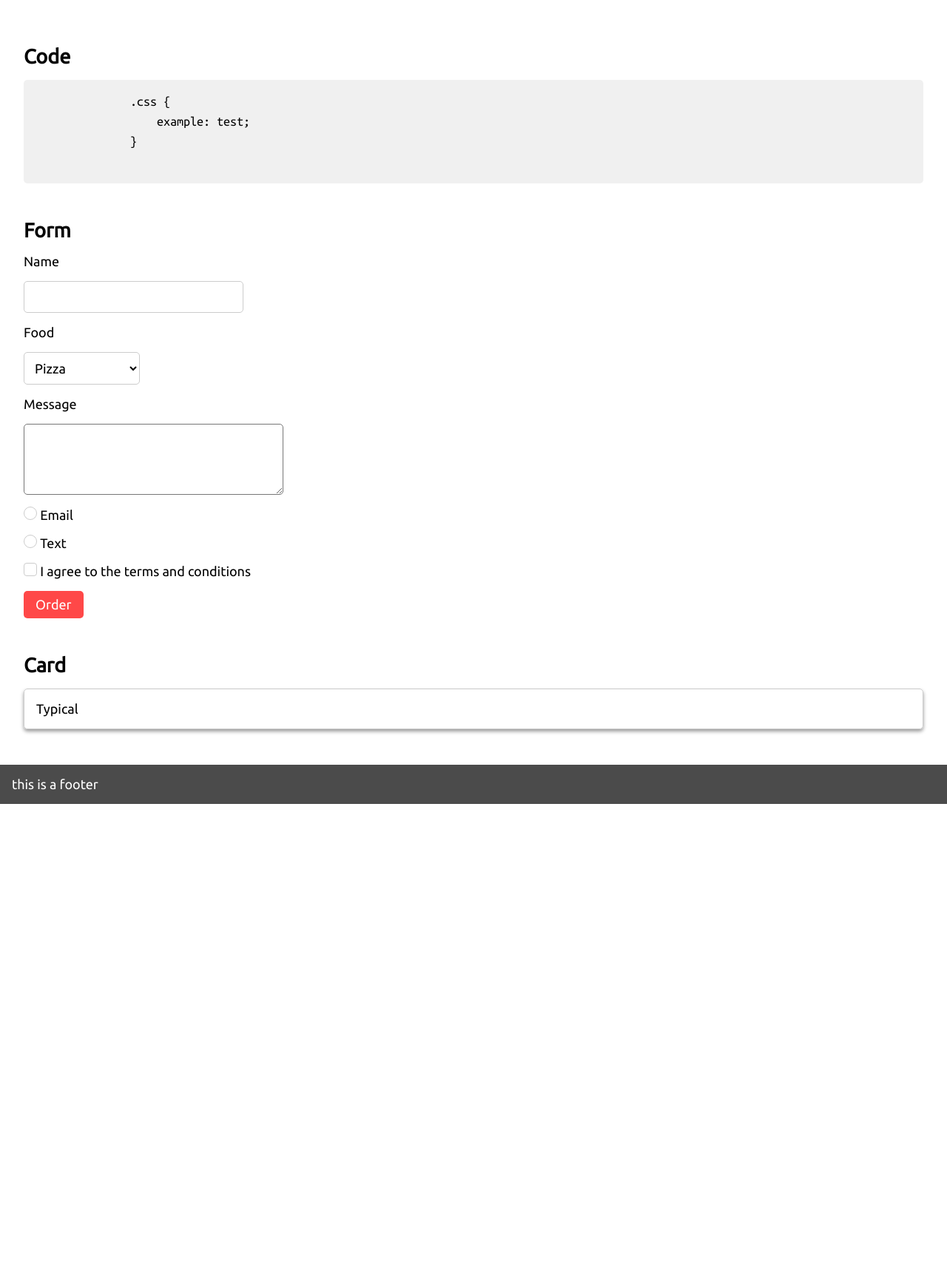
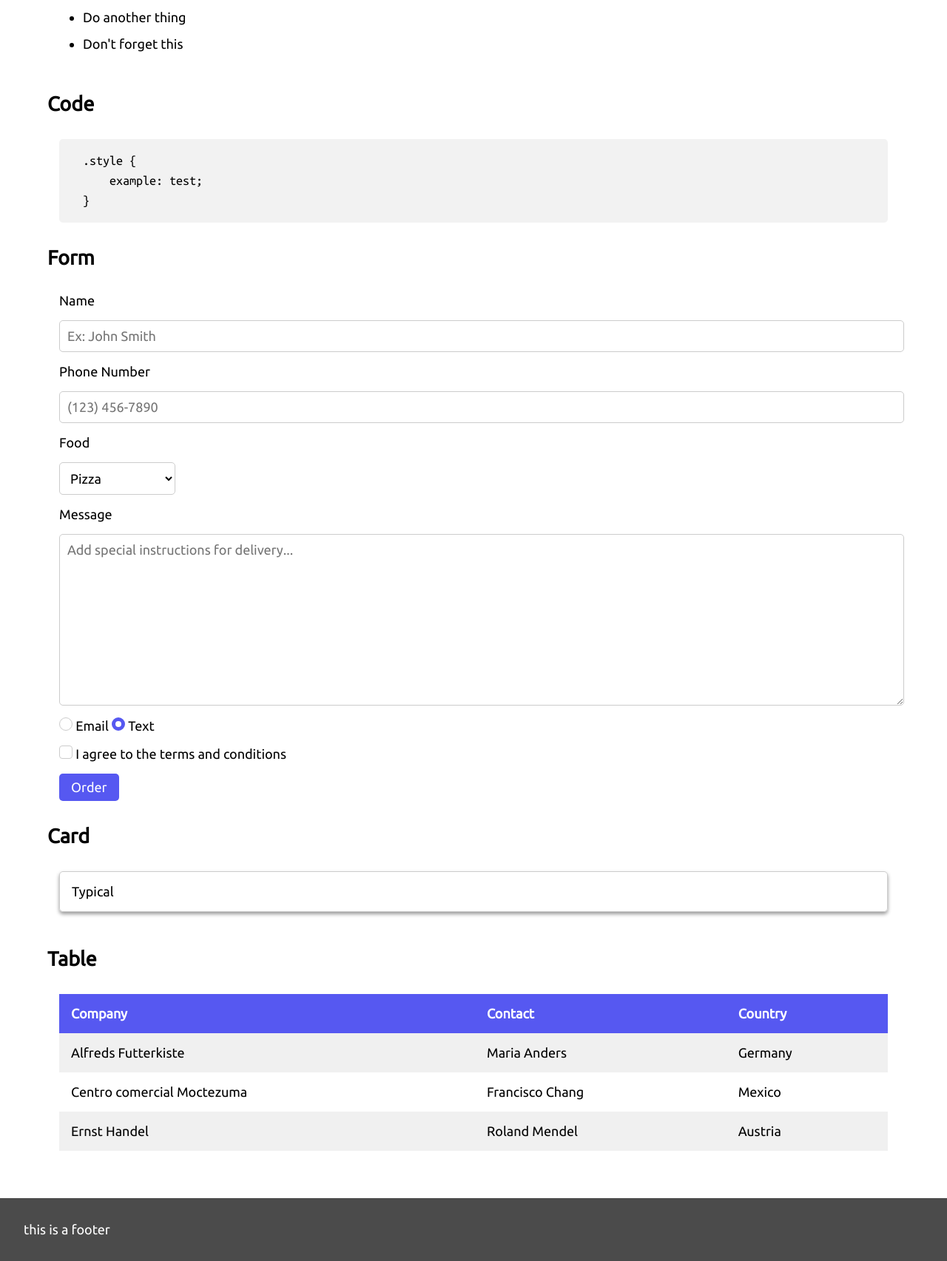
Before and after one commit to Kovee98/bitty-css, a website: page index.html in a window 1280 px wide. Shown: the part 1032-2737 px from the top of the page at 74% size. Before the commit the page ends 2119 px from the top, so only its background shows below. Drawn offline with nearby package versions, Linux system fonts and the light colour scheme; files that its build step writes are made by us from their sources.

Commit message:
develop
Added styles for tables
Added styles for main element
Added bottom margin for div
Changed primary color to a blue-purple
Changed wording on slogan
Changed width of some form inputs
Changed spacing of radio/checkbox inputs

```diff
--- a/index.html
+++ b/index.html
@@ -10,11 +10,12 @@
     <body>
         <header>
             <h1>Bitty CSS</h1>
-            <p>A very small CSS framework that works without classes. Who said quick prototypes have to be ugly?</p>
+            <p>A very small CSS framework that works without classes. Who says prototypes have to be ugly?</p>
         </header>
 
+        <main>
+            <h3>Typography</h3>
             <section>
-            <h3>Typography</h3>
                 <h1>Title 1</h1>
                 <h2>Title 2</h2>
                 <h3>Title 3</h3>
@@ -29,14 +30,14 @@
                 </p>
             </section>
 
+            <h3>Interactions</h3>
             <section>
-            <h3>Interactions</h3>
                 <button>Button</button>
                 <a href="">Link</a>
             </section>
 
+            <h3>Lists</h3>
             <section>
-            <h3>Lists</h3>
                 <ol>
                     <li>Awesome</li>
                     <li>Okay</li>
@@ -49,19 +50,23 @@
                 </ul>
             </section>
 
+            <h3>Code</h3>
             <section>
-            <h3>Code</h3>
 <pre>
-                .css {
+.style {
     example: test;
 }
 </pre>
             </section>
 
+            <h3>Form</h3>
             <section>
-            <h3>Form</h3>
+                <form action="">
                     <p>Name</p>
-            <input type="text" id="name">
+                    <input type="text" id="name" placeholder="Ex: John Smith">
+
+                    <p>Phone Number</p>
+                    <input type="number" id="name" placeholder="(123) 456-7890">
 
                     <p>Food</p>
                     <select name="select" id="select">
@@ -71,31 +76,61 @@
                     </select>
 
                     <p>Message</p>
-            <textarea name="instr" id="instr" cols="30" rows="10"></textarea>
+                    <textarea name="instr" id="instr" cols="30" rows="10" placeholder="Add special instructions for delivery..."></textarea>
 
-
+                    <div>
                         <label>
                             <input type="radio" name="contact" id="email">
                             Email
                         </label>
                         <label>
-                <input type="radio" name="contact" id="text">
+                            <input type="radio" name="contact" id="text" checked>
                             Text
                         </label>
-
+                    </div>
+                    <div>
                         <label>
                             <input type="checkbox" name="check2" id="check">
                             I agree to the terms and conditions
                         </label>
+                    </div>
                     <button>Order</button>
+                </form>
             </section>
 
+            <h3>Card</h3>
             <section>
-            <h3>Card</h3>
                 <article>
                     Typical
                 </article>
             </section>
+
+            <h3>Table</h3>
+            <section>
+                <table>
+                    <tr>
+                        <th>Company</th>
+                        <th>Contact</th>
+                        <th>Country</th>
+                    </tr>
+                    <tr>
+                        <td>Alfreds Futterkiste</td>
+                        <td>Maria Anders</td>
+                        <td>Germany</td>
+                    </tr>
+                    <tr>
+                        <td>Centro comercial Moctezuma</td>
+                        <td>Francisco Chang</td>
+                        <td>Mexico</td>
+                    </tr>
+                    <tr>
+                        <td>Ernst Handel</td>
+                        <td>Roland Mendel</td>
+                        <td>Austria</td>
+                    </tr>
+                </table>
+            </section>
+        </main>
 
         <footer>
             this is a footer
--- a/package.json
+++ b/package.json
@@ -1,7 +1,7 @@
 {
   "name": "bitty-css",
   "version": "0.2.1",
-  "description": "A very small CSS framework that works without classes. Who said quick prototypes have to be ugly?",
+  "description": "A very small CSS framework that works without classes. Who says prototypes have to be ugly?",
   "main": "dist/index.min.css",
   "scripts": {
     "start": "npm run css:build && npm run css:watch",
--- a/src/index.scss
+++ b/src/index.scss
@@ -4,13 +4,13 @@
 @import 'variables.scss';
 
 * {
-    font-family: $regular;
+    font-family: $regularFont;
     font-size: 18px;
     margin: 0px;
 }
 
-body {
-    padding: 32px;
+main {
+    padding: 32px 64px;
 }
 
 button, input[type=checkbox],
@@ -18,15 +18,17 @@ input[type=radio], select, label {
     cursor: pointer;
 }
 
-h3, h4, h5, h6,
-input[type=text], select, header,
-article, section, ol, ul, textarea,
-label {
+h1, h2,h3, h4, h5, h6, p,
+input[type=text], input[type=number],
+select, header,
+article, ol, ul, textarea,
+label, section, div {
     margin: 0 0 16px 0;
 }
 
-h1, h2, p {
-    margin: 0 0 16px 0;
+input[type=text], textarea, table,
+input[type=number] {
+    width: 100%;
 }
 
 h1 {
@@ -68,7 +70,7 @@ select {
 }
 
 button, header, footer,
-*::selection {
+*::selection, th {
     background: $primary;
     color: $white;
 }
@@ -91,32 +93,29 @@ a {
 }
 
 pre {
-    font-family: $mono;
-    padding: 16px 0;
+    font-family: $monoFont;
+    padding: 16px 32px;
     overflow: auto;
     line-height: 1.5;
-    background: darken($white, 6%);
+    background: darken($white, 5%);
 }
 
 header, footer {
-    margin: -32px -32px 0;
-    padding: 16px;
+    padding: 32px;
 }
 
 footer {
     background: rgb(75,75,75);
-    margin: 0 -32px -32px;
 }
 
 section {
-    padding: 16px 0;
+    padding: 16px;
 }
 
 /*
     Form
 */
-
-input, select, article {
+input, select, article, textarea {
     padding: 10px;
     border: 1px solid $borderColor;
 }
@@ -155,12 +154,24 @@ input[type=checkbox]:checked:after {
     left: 1px;
 }
 
-label, textarea {
+textarea {
     display: block;
+    min-height: 3em;
+    resize: vertical;
 }
 
-textarea {
-    min-height: 3em;
-    height: 5em;
-    resize: vertical;
+/*
+    Table
+*/
+table {
+    border-collapse: collapse;
 }
+
+td, th {
+    text-align: left;
+    padding: 16px;
+}
+
+tr:nth-child(even) {
+    background: darken($white, 6%);
+}
--- a/src/variables.scss
+++ b/src/variables.scss
@@ -3,13 +3,13 @@
 */
 
 // Colors
-$primary: rgb(255, 72, 72);
+$primary: rgb(86, 88, 241);
 $white: #fff;
 $offWhite: #ccc;
 
 // Fonts
-$regular: 'Ubuntu', sans-serif;
-$mono: 'Ubuntu Mono', monospace;
+$regularFont: 'Ubuntu', sans-serif;
+$monoFont: 'Ubuntu Mono', monospace;
 
 /*
     Derived variables
```
Also changed, not shown: CHANGELOG.md, README.md. Lines whose indentation alone changed are shown as unchanged.
